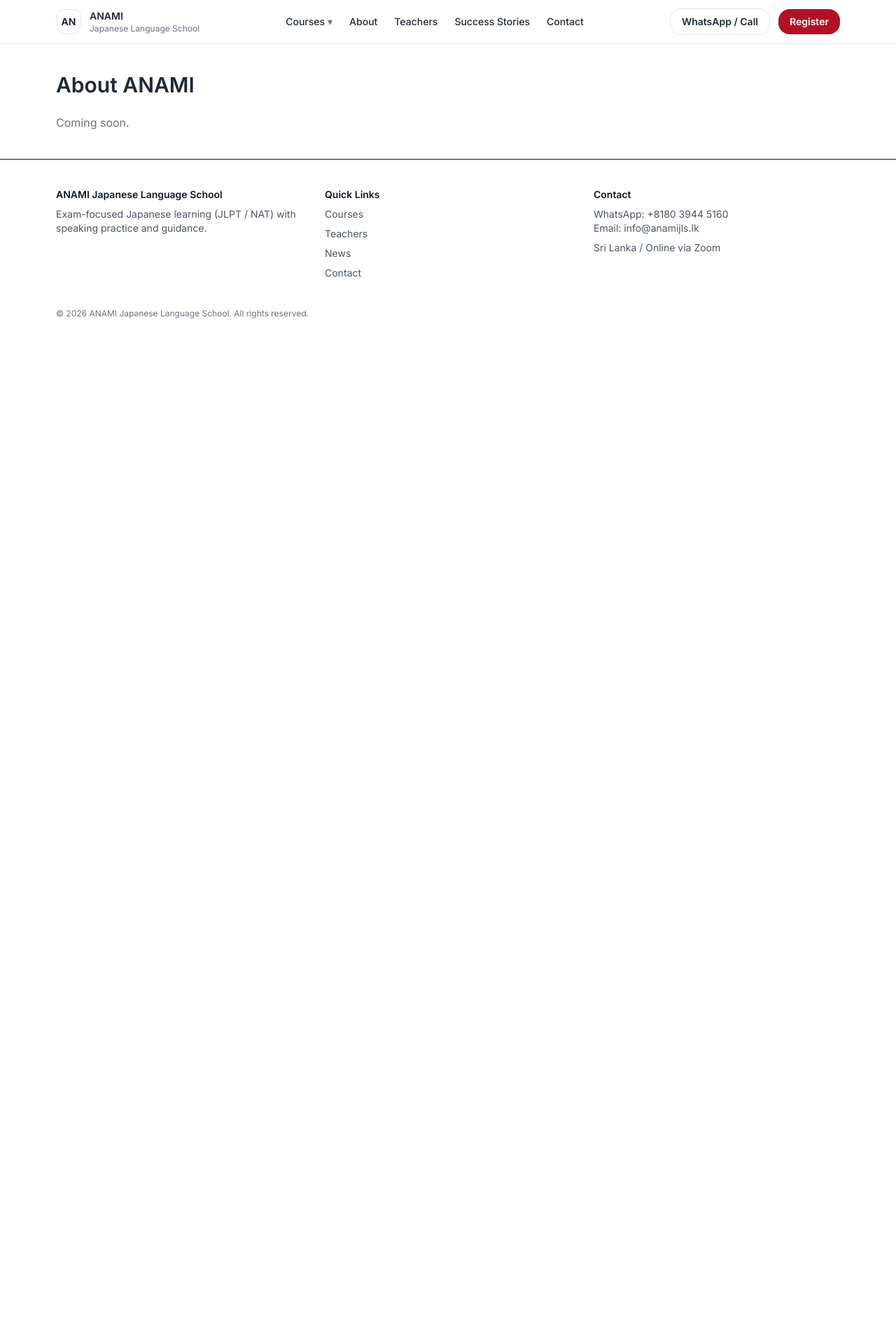
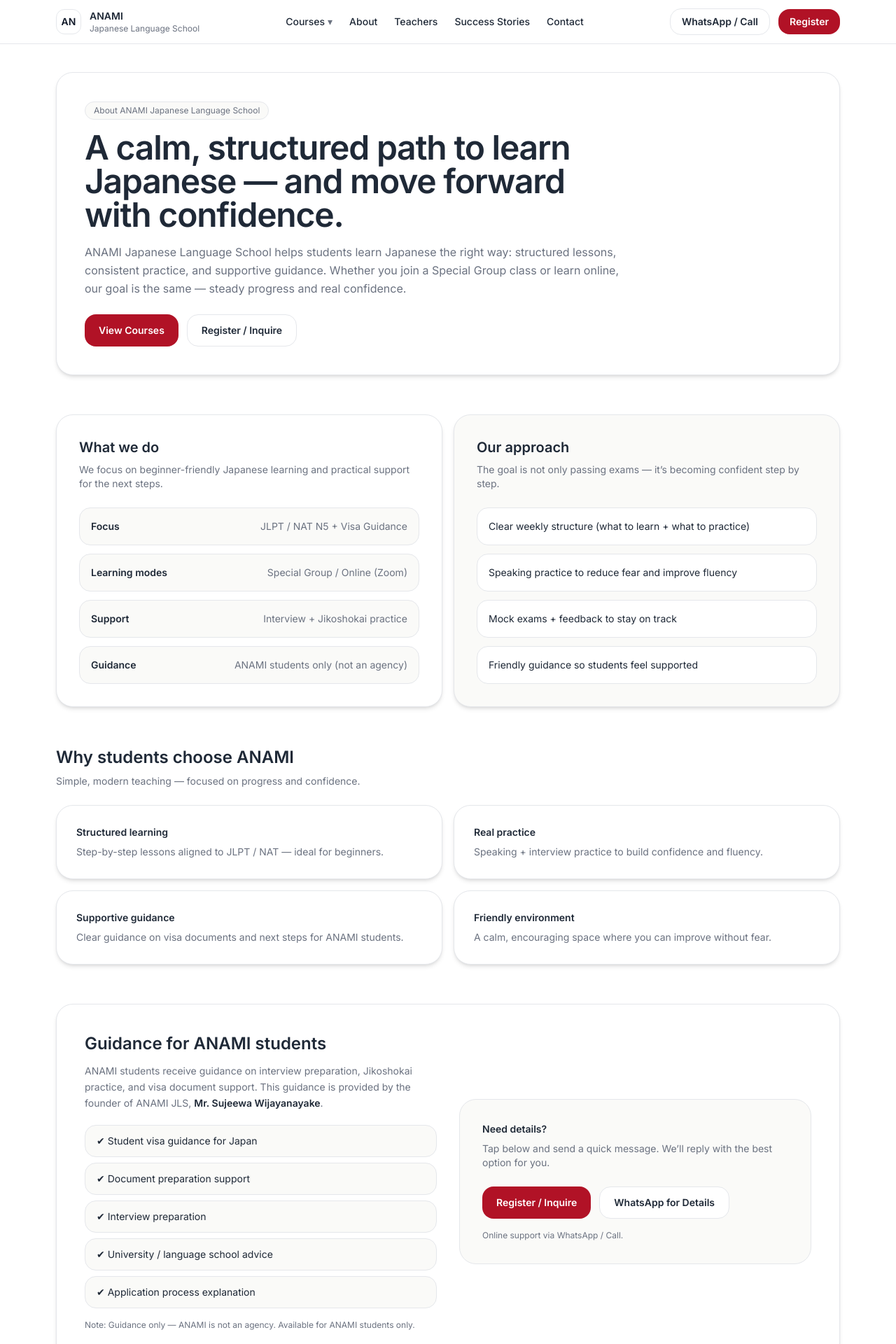
Before and after one commit to MithilaRasanjith/anami-site, a Next.js app: page /about in a window 1280 px wide. Shown: the top 1920 px of the page at 70% size. Before the commit the page ends 800 px from the top, so only its background shows below. Built offline with nearby package versions, Linux system fonts and the light colour scheme.

Commit message:
Build About Page

```diff
--- a/app/about/page.tsx
+++ b/app/about/page.tsx
@@ -1,10 +1,177 @@
+import Link from "next/link";
+
+const values = [
+  {
+    title: "Structured learning",
+    desc: "Step-by-step lessons aligned to JLPT / NAT — ideal for beginners.",
+  },
+  {
+    title: "Real practice",
+    desc: "Speaking + interview practice to build confidence and fluency.",
+  },
+  {
+    title: "Supportive guidance",
+    desc: "Clear guidance on visa documents and next steps for ANAMI students.",
+  },
+  {
+    title: "Friendly environment",
+    desc: "A calm, encouraging space where you can improve without fear.",
+  },
+];
+
+const quickFacts = [
+  { k: "Focus", v: "JLPT / NAT N5 + Visa Guidance" },
+  { k: "Learning modes", v: "Special Group / Online (Zoom)" },
+  { k: "Support", v: "Interview + Jikoshokai practice" },
+  { k: "Guidance", v: "ANAMI students only (not an agency)" },
+];
+
 export default function AboutPage() {
   return (
-    <div className="space-y-6">
-      <h1 className="text-3xl font-semibold text-text-primary">About ANAMI</h1>
-      <p className="text-text-muted">
-        Coming soon.
-      </p>
+    <div className="space-y-14">
+      {/* HERO */}
+      <section className="rounded-3xl border border-border-light bg-bg-white p-10 shadow-md">
+        <div className="max-w-3xl">
+          <span className="inline-flex rounded-full border border-border-light bg-bg-soft px-3 py-1 text-xs text-text-muted">
+            About ANAMI Japanese Language School
+          </span>
+
+          <h1 className="mt-4 text-4xl font-semibold tracking-tight text-text-primary md:text-5xl">
+            A calm, structured path to learn Japanese — and move forward with confidence.
+          </h1>
+
+          <p className="mt-4 text-base leading-relaxed text-text-muted">
+            ANAMI Japanese Language School helps students learn Japanese the right way: structured lessons,
+            consistent practice, and supportive guidance. Whether you join a Special Group class or learn online,
+            our goal is the same — steady progress and real confidence.
+          </p>
+
+          <div className="mt-6 flex flex-col gap-3 sm:flex-row">
+            <Link href="/courses" className="btn-primary">
+              View Courses
+            </Link>
+            <Link href="/register" className="btn-outline">
+              Register / Inquire
+            </Link>
+          </div>
+        </div>
+      </section>
+
+      {/* QUICK FACTS */}
+      <section className="grid gap-4 md:grid-cols-2">
+        <div className="card p-8">
+          <h2 className="text-xl font-semibold text-text-primary">What we do</h2>
+          <p className="mt-2 text-sm text-text-muted">
+            We focus on beginner-friendly Japanese learning and practical support for the next steps.
+          </p>
+
+          <div className="mt-6 grid gap-3">
+            {quickFacts.map((f) => (
+              <div
+                key={f.k}
+                className="flex items-center justify-between rounded-2xl border border-border-light bg-bg-soft px-4 py-4"
+              >
+                <div className="text-sm font-semibold text-text-primary">{f.k}</div>
+                <div className="text-sm text-text-muted">{f.v}</div>
+              </div>
+            ))}
+          </div>
+        </div>
+
+        <div className="rounded-3xl border border-border-light bg-bg-soft p-8 shadow-md">
+          <h2 className="text-xl font-semibold text-text-primary">Our approach</h2>
+          <p className="mt-2 text-sm text-text-muted">
+            The goal is not only passing exams — it’s becoming confident step by step.
+          </p>
+
+          <div className="mt-6 grid gap-3">
+            {[
+              "Clear weekly structure (what to learn + what to practice)",
+              "Speaking practice to reduce fear and improve fluency",
+              "Mock exams + feedback to stay on track",
+              "Friendly guidance so students feel supported",
+            ].map((x) => (
+              <div
+                key={x}
+                className="rounded-2xl border border-border-light bg-bg-white p-4 text-sm text-text-primary"
+              >
+                {x}
+              </div>
+            ))}
+          </div>
+        </div>
+      </section>
+
+      {/* VALUES */}
+      <section className="space-y-6">
+        <div className="max-w-2xl">
+          <h2 className="text-2xl font-semibold text-text-primary">Why students choose ANAMI</h2>
+          <p className="mt-2 text-sm text-text-muted">
+            Simple, modern teaching — focused on progress and confidence.
+          </p>
+        </div>
+
+        <div className="grid gap-4 md:grid-cols-2">
+          {values.map((v) => (
+            <div key={v.title} className="card p-7">
+              <div className="text-sm font-semibold text-text-primary">{v.title}</div>
+              <div className="mt-2 text-sm text-text-muted">{v.desc}</div>
+            </div>
+          ))}
+        </div>
+      </section>
+
+      {/* FOUNDER / GUIDANCE */}
+      <section className="rounded-3xl border border-border-light bg-bg-white p-10 shadow-md">
+        <div className="grid gap-8 md:grid-cols-2 md:items-center">
+          <div>
+            <h2 className="text-2xl font-semibold text-text-primary">Guidance for ANAMI students</h2>
+            <p className="mt-3 text-sm leading-relaxed text-text-muted">
+              ANAMI students receive guidance on interview preparation, Jikoshokai practice, and visa document support.
+              This guidance is provided by the founder of ANAMI JLS, <span className="font-semibold text-text-primary">
+              Mr. Sujeewa Wijayanayake</span>.
+            </p>
+
+            <div className="mt-5 grid gap-2 text-sm text-text-primary">
+              {[
+                "✔ Student visa guidance for Japan",
+                "✔ Document preparation support",
+                "✔ Interview preparation",
+                "✔ University / language school advice",
+                "✔ Application process explanation",
+              ].map((x) => (
+                <div key={x} className="rounded-2xl border border-border-light bg-bg-soft px-4 py-3">
+                  {x}
+                </div>
+              ))}
+            </div>
+
+            <p className="mt-4 text-xs text-text-muted">
+              Note: Guidance only — ANAMI is not an agency. Available for ANAMI students only.
+            </p>
+          </div>
+
+          <div className="rounded-3xl border border-border-light bg-bg-soft p-8">
+            <div className="text-sm font-semibold text-text-primary">Need details?</div>
+            <p className="mt-2 text-sm text-text-muted">
+              Tap below and send a quick message. We’ll reply with the best option for you.
+            </p>
+
+            <div className="mt-6 flex flex-col gap-3 sm:flex-row">
+              <Link href="/register" className="btn-primary">
+                Register / Inquire
+              </Link>
+              <Link href="/contact" className="btn-outline">
+                WhatsApp for Details
+              </Link>
+            </div>
+
+            <div className="mt-4 text-xs text-text-muted">
+              Online support via WhatsApp / Call.
+            </div>
+          </div>
+        </div>
+      </section>
     </div>
   );
 }
```
